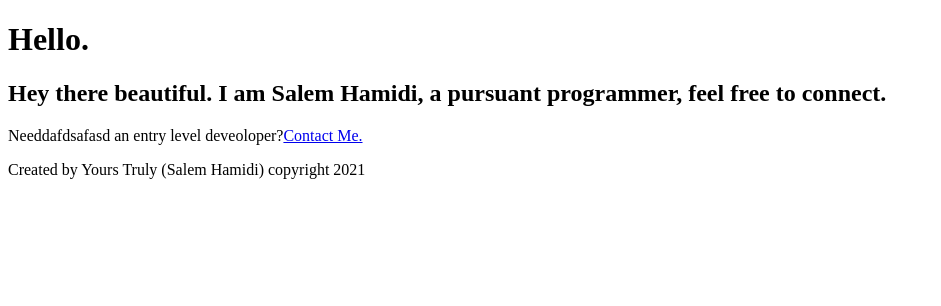
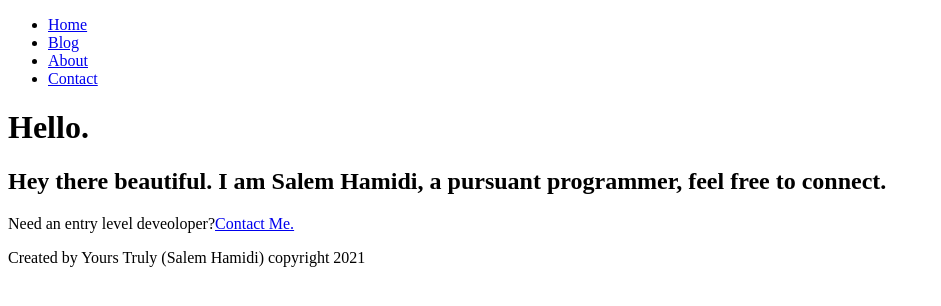
Before and after one commit to sahamidi/gatbsy-bootcamp, a Gatsby site: page / in a window 1280 px wide. Shown: the whole page, without its empty margins (0-941 px from the left). Built offline with nearby package versions, Linux system fonts and the light colour scheme; Gatsby itself is replaced by a stand-in of ours.

Commit message:
added nav links

```diff
--- /dev/null
+++ b/src/components/header.js
@@ -0,0 +1,20 @@
+import React from 'react'
+import { Link } from 'gatsby'
+
+
+let Header = () => {
+    return (
+       <header>
+           <nav>
+               <ul>
+                    <li><Link to="/">Home</Link></li>
+                    <li><Link to="/blog">Blog</Link></li>
+                    <li><Link to="/about">About</Link></li>
+                    <li><Link to="/contact">Contact</Link></li>
+                </ul>
+           </nav>
+        </header>
+    )
+}
+
+export default Header
--- a/src/pages/about.js
+++ b/src/pages/about.js
@@ -1,5 +1,6 @@
 import React from 'react'
 import { Link } from 'gatsby'
+import Footer from '../components/footer'
 
 let aboutPage = () => {
     return (
@@ -17,6 +18,7 @@
                 applications.
             </p>
             <p> <Link to="/contact">If you want to have me on your team, reach out!!</Link> </p>
+        <Footer/>
         </div>
     )
 }
--- a/src/pages/contact.js
+++ b/src/pages/contact.js
@@ -1,4 +1,5 @@
 import React from 'react'
+import Footer from '../components/footer'
 
 // import Footer from "../components/footer"
 
@@ -11,7 +12,7 @@
     <li>Phone: 813-758-4340</li>
     <li>Email: hamiditechllc@gmail.com</li>
     <li><a href="https://www.instagram.com/yourpalsal_fl/">Connect with us on IG</a></li>
-    {/* <Footer/> */}
+    <Footer/>
         </div>
 
 
--- a/src/pages/index.js
+++ b/src/pages/index.js
@@ -1,10 +1,12 @@
 import React from 'react'
 import { Link } from 'gatsby'
 import Footer from '../components/footer'
+import Header from '../components/header'
 
 let  IndexPage = () => {
   return (
     <div>
+      <Header/>
       <h1>
         Hello.
       </h1>
@@ -12,7 +14,7 @@
         Hey there beautiful.  I am Salem Hamidi, a pursuant programmer,
         feel free to connect.
       </h2>
-      <p>Needdafdsafasd an entry level deveoloper?<Link to="/contact">Contact Me.</Link></p>
+      <p>Need an entry level deveoloper?<Link to="/contact">Contact Me.</Link></p>
       <Footer/>
     </div>
   )
```
